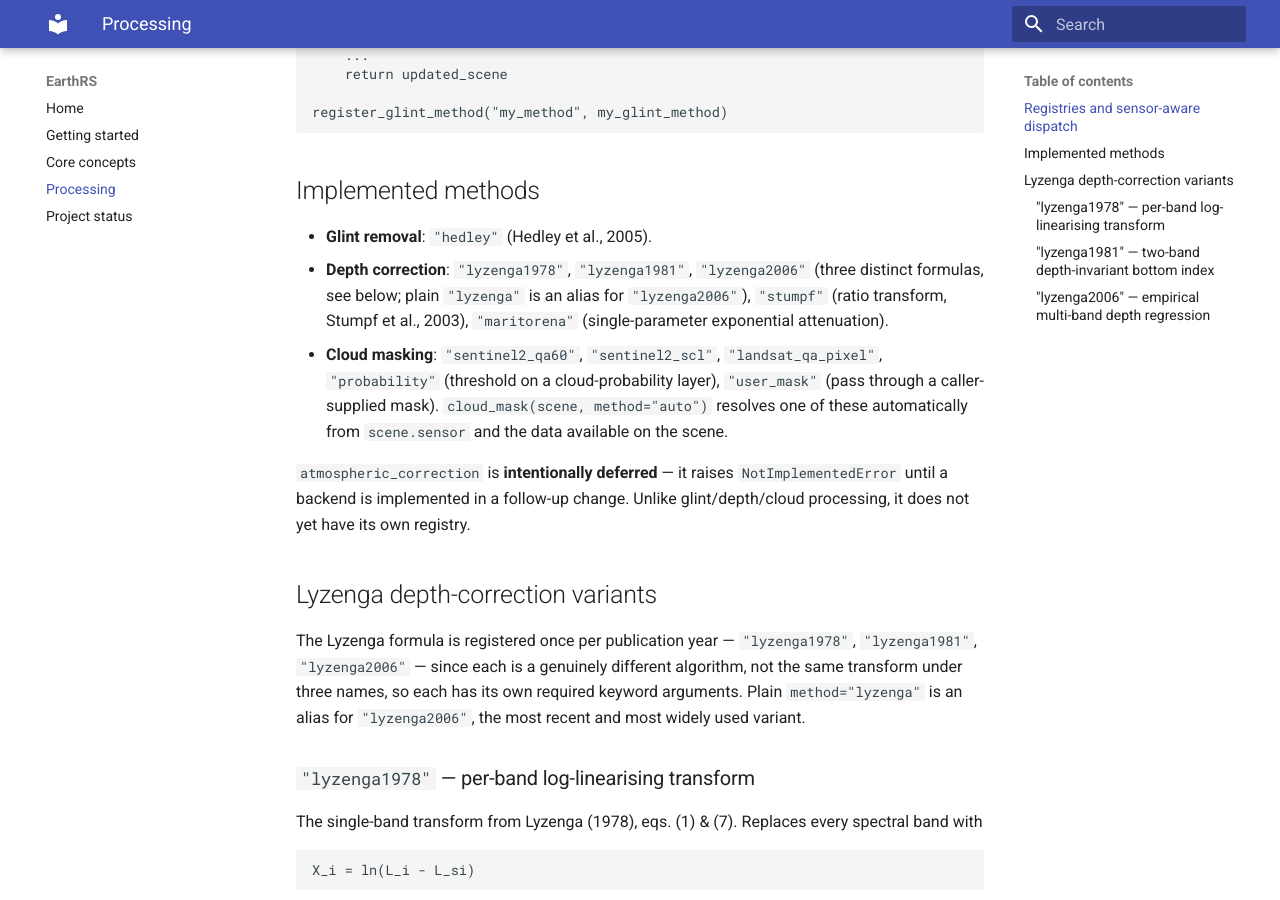
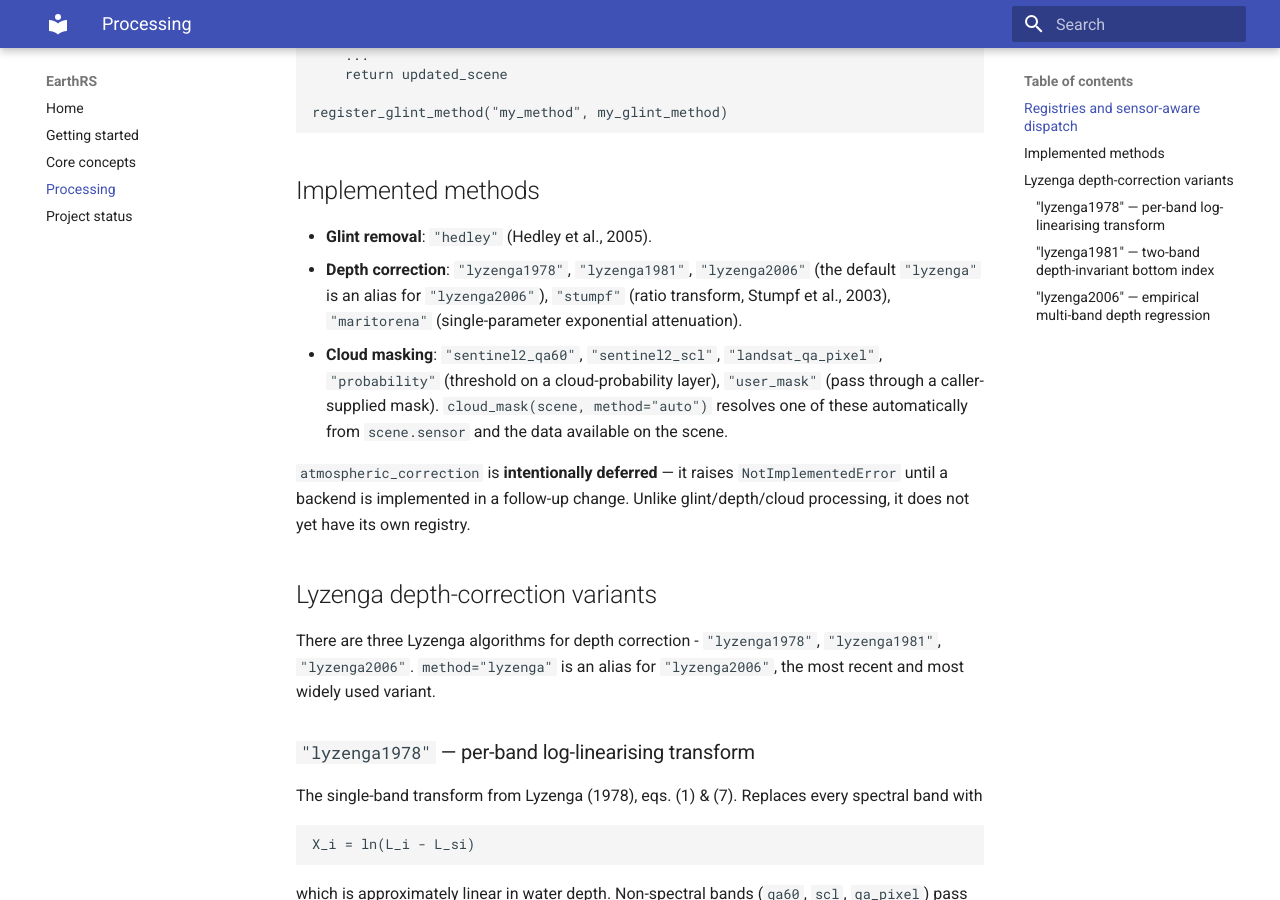
Before and after one commit to ysims/earthrs, an MkDocs documentation site: the page built from docs/processing.md, in a window 1280 px wide and 900 px high, scrolled down 345 px. Built offline with MkDocs 1.6.1 and Material for MkDocs 9.7.7, drawn with Linux system fonts in a browser that asks for light colours.

Commit message:
Apply suggestions from code review
Co-authored-by: Ysobel Sims <35280100+ysims@users.noreply.github.com>

```diff
--- a/docs/processing.md
+++ b/docs/processing.md
@@ -19,8 +19,7 @@ register_glint_method("my_method", my_glint_method)
 ## Implemented methods
 
 - **Glint removal**: `"hedley"` (Hedley et al., 2005).
-- **Depth correction**: `"lyzenga1978"`, `"lyzenga1981"`, `"lyzenga2006"` (three distinct
-  formulas, see below; plain `"lyzenga"` is an alias for `"lyzenga2006"`), `"stumpf"` (ratio
+- **Depth correction**: `"lyzenga1978"`, `"lyzenga1981"`, `"lyzenga2006"` (the default `"lyzenga"` is an alias for `"lyzenga2006"`), `"stumpf"` (ratio
   transform, Stumpf et al., 2003), `"maritorena"` (single-parameter exponential attenuation).
 - **Cloud masking**: `"sentinel2_qa60"`, `"sentinel2_scl"`, `"landsat_qa_pixel"`, `"probability"`
   (threshold on a cloud-probability layer), `"user_mask"` (pass through a caller-supplied mask).
@@ -33,9 +32,8 @@ yet have its own registry.
 
 ## Lyzenga depth-correction variants
 
-The Lyzenga formula is registered once per publication year — `"lyzenga1978"`, `"lyzenga1981"`,
-`"lyzenga2006"` — since each is a genuinely different algorithm, not the same transform under
-three names, so each has its own required keyword arguments. Plain `method="lyzenga"` is an
+There are three Lyzenga algorithms for depth correction - `"lyzenga1978"`, `"lyzenga1981"`,
+`"lyzenga2006"`. `method="lyzenga"` is an
 alias for `"lyzenga2006"`, the most recent and most widely used variant.
 
 ### `"lyzenga1978"` — per-band log-linearising transform
```
Also changed, not shown: 1 other file.
